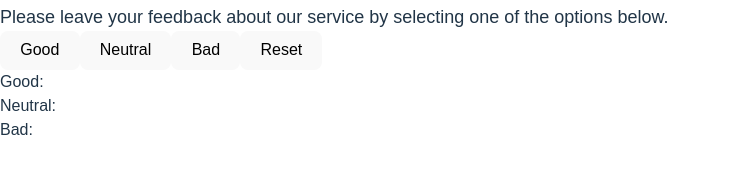
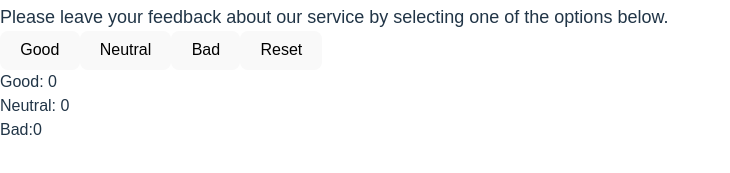
Before and after one commit to HannaKorol/goit-react-hw-02, a React (Vite) app: page / in a window 1280 px wide. Shown: the part 359-532 px from the top of the page, without its empty margins (0-730 px from the left). Built offline with nearby package versions, Linux system fonts and the light colour scheme.

Commit message:
add feedback type and the function "good", "bad" and "neutral" works

```diff
--- a/src/components/App.jsx
+++ b/src/components/App.jsx
@@ -1,6 +1,6 @@
 import Description from "./Description/Description";
 import Options from "./Options/Options";
-import {useState} from 'react';
+import { useState } from 'react';
 import Feedback from "./Feedback/Feedback";
 
 
@@ -39,7 +39,11 @@ export default function App() {
         onLeaveFeedback={onLeaveFeedback}
         onResetFeedback={onResetFeedback}
       />
-      <Feedback feedback={feedback} />
+      <Feedback
+        good={feedback.good}
+        neutral={feedback.neutral}
+        bad={feedback.bad}
+      />
     </div>
   );
 };
--- a/src/components/Options/Options.jsx
+++ b/src/components/Options/Options.jsx
@@ -1,6 +1,7 @@
+import React from "react";
 import s from "./Options.module.css";
 
-export default function Options(onLeaveFeedback, onResetFeedback) {
+export default function Options({ onLeaveFeedback, onResetFeedback }) {
   return (
     <div className={s.flex}>
       <button onClick={() => onLeaveFeedback("good")} className={s.btn}>
@@ -12,7 +13,7 @@ export default function Options(onLeaveFeedback, onResetFeedback) {
       <button onClick={() => onLeaveFeedback("bad")} className={s.btn}>
         Bad
       </button>
-      <button onClick = {onResetFeedback} className= {s.btn}>
+      <button onClick={onResetFeedback} className={s.btn}>
         Reset
       </button>
     </div>
```
